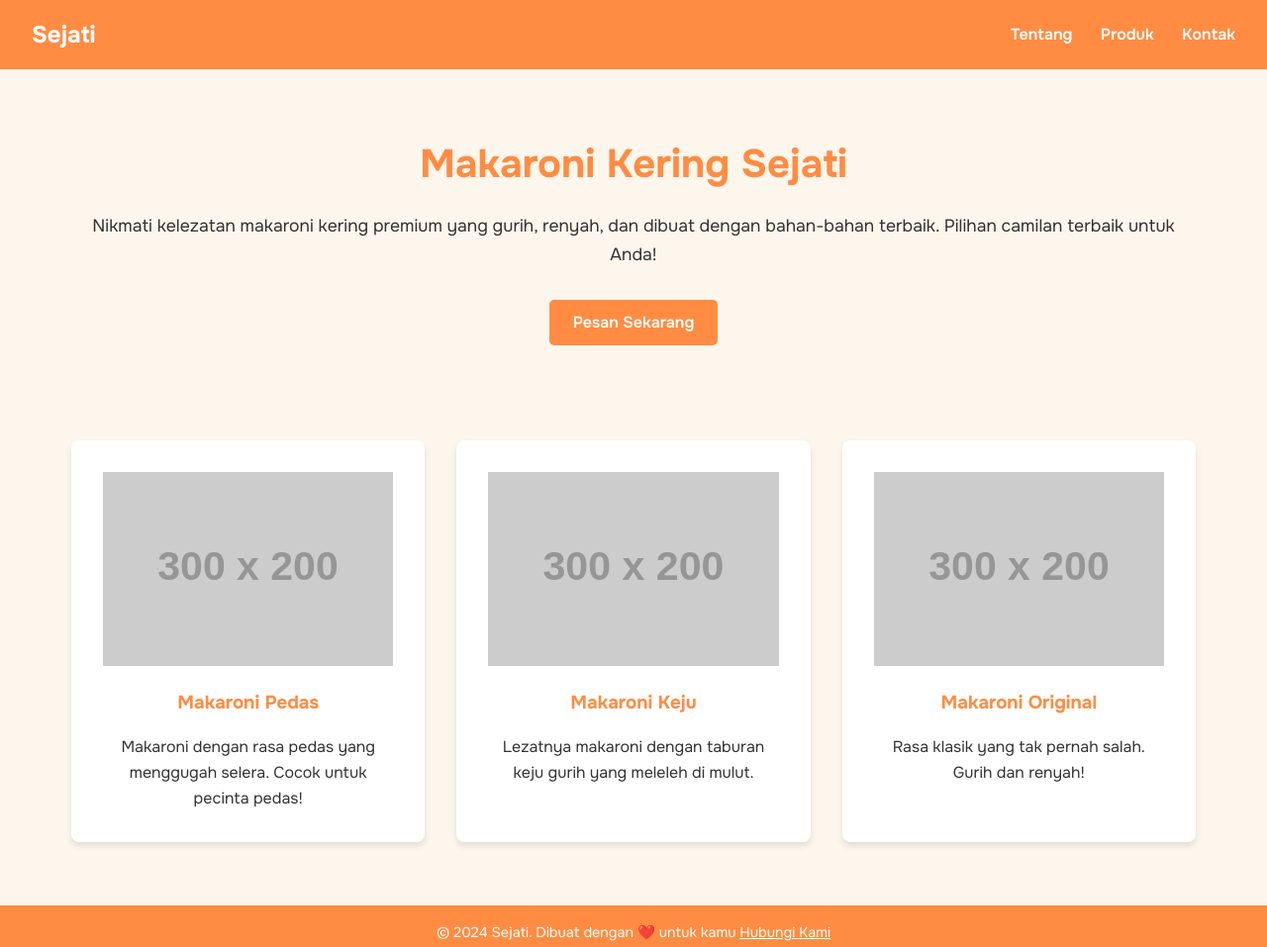
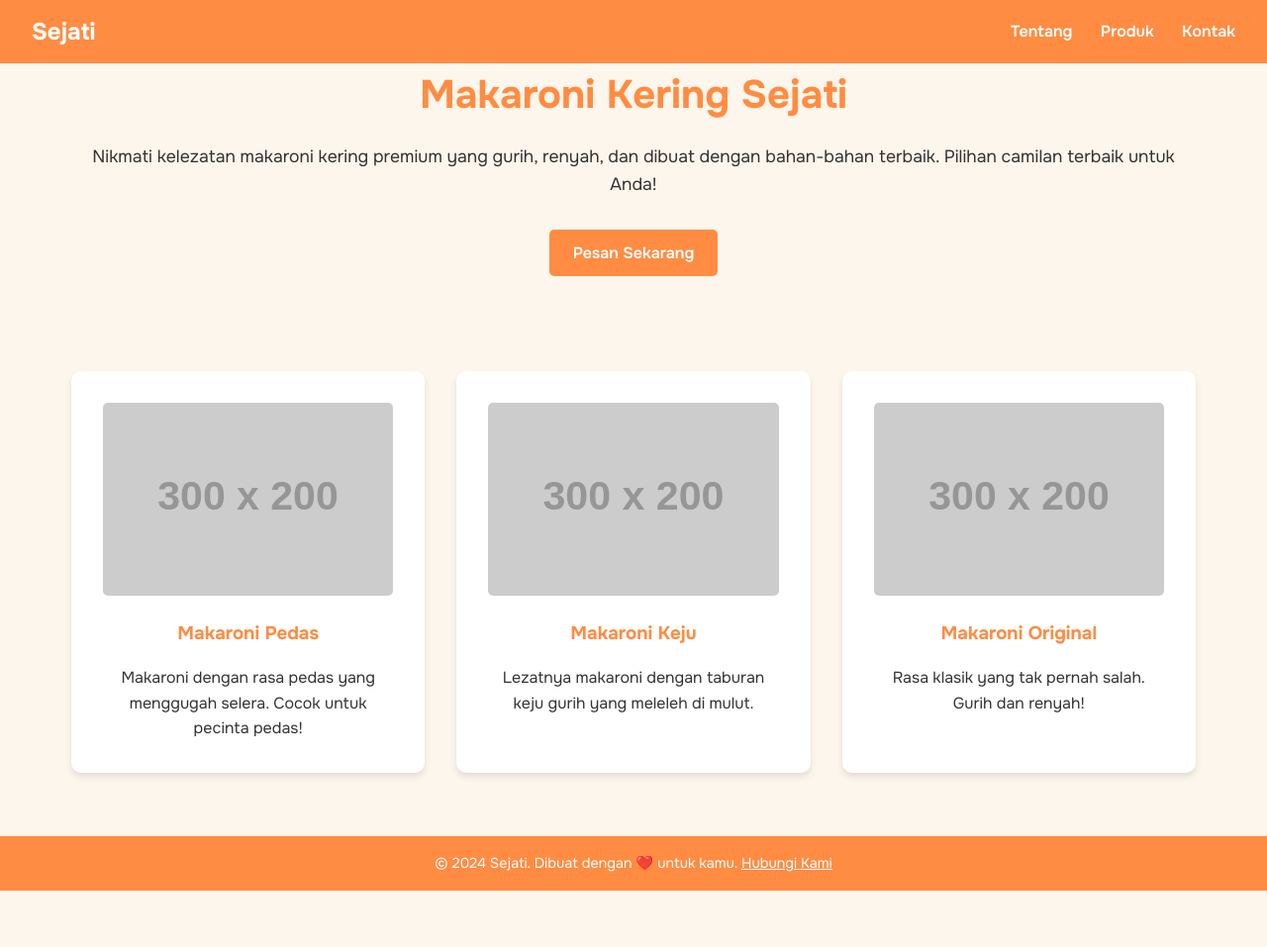
Before and after one commit to abdipr/sejati, a plain HTML site: page index.html in a window 1280 px wide. Shown: the whole page at 99% size. After the commit the page ends 900 px from the top, so only its background shows below. Drawn offline with Linux system fonts and the light colour scheme; placeholder pictures from the web are drawn by us.

Commit message:
Update index.html

```diff
--- a/index.html
+++ b/index.html
@@ -8,10 +8,10 @@
     <link href="https://fonts.googleapis.com/css2?family=Onest:wght@400;600;700&display=swap" rel="stylesheet">
     <style>
         :root {
-            --primary-color: #FF8C42; /* Oranye modern */
-            --secondary-color: #FDF6EC; /* Background terang */
-            --text-color: #333333; /* Teks gelap */
-            --accent-color: #FFD1A3; /* Aksen oranye lembut */
+            --primary-color: #FF8C42;
+            --secondary-color: #FDF6EC;
+            --text-color: #333333;
+            --accent-color: #FFD1A3;
         }
 
         * {
@@ -33,10 +33,12 @@
         header {
             width: 100%;
             background-color: var(--primary-color);
-            padding: 1rem 2rem;
+            padding: 0.8rem 2rem;
             display: flex;
             justify-content: space-between;
             align-items: center;
+            position: fixed;
+            z-index: 1000;
         }
 
         header h1 {
@@ -83,6 +85,7 @@
             border: none;
             border-radius: 5px;
             cursor: pointer;
+            transition: all 0.3s ease;
         }
 
         .hero button:hover {
@@ -101,15 +104,21 @@
         .feature {
             background-color: white;
             padding: 2rem;
-            border-radius: 8px;
+            border-radius: 10px;
             box-shadow: 0 4px 6px rgba(0, 0, 0, 0.1);
             text-align: center;
+            transition: all 0.3s ease
+        }
+        .feature:hover {
+            transform: translate(0, -8px);
+            box-shadow: 0 8px 10px rgba(0, 0, 0, 0.15);
         }
 
         .feature img {
             max-width: 100%;
             height: auto;
             margin-bottom: 1rem;
+            border-radius: 5px;
         }
 
         .feature h3 {
@@ -172,8 +181,7 @@
     </section>
 
     <footer>
-        <p>&copy; 2024 Sejati. Dibuat dengan <span style="color: red;">❤️</span> untuk kamu <a href="#kontak">Hubungi Kami</a></p>
+        <p>&copy; 2024 Sejati. Dibuat dengan <span style="color: red;">❤️</span> untuk kamu. <a href="#kontak">Hubungi Kami</a></p>
     </footer>
 </body>
-
 </html>
```
